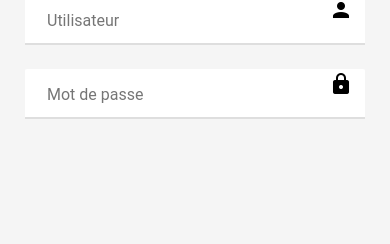
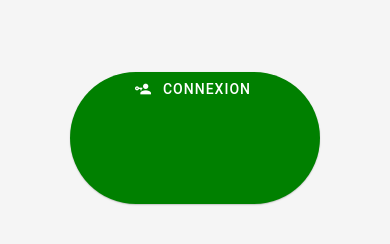
Before and after one commit to financeone-ci/Front-mobile-geo, a React Native app: screen /Login in a window 390 px wide. Shown: the part 434-678 px from the top of the page. Built offline with nearby package versions, Linux system fonts and the light colour scheme.

Commit message:
ogobou 10/03/2022 -1x

```diff
--- a/screens/Login.js
+++ b/screens/Login.js
@@ -1,13 +1,13 @@
 import React from "react";
 import { Button, Surface, Snackbar, TextInput, Text } from "react-native-paper";
-//import { useNavigation } from "@react-navigation/native";
+import { useNavigation } from "@react-navigation/native";
 import { Avatar } from "react-native-rapi-ui";
 import Style from "../Style";
 import Formulaire from "../components/Formulaire";
 import AppBarBottom from "../components/AppBarBottom";
 
 export default function Login(props) {
-  //const navigation = useNavigation();
+  const navigation = useNavigation();
   const style = Style;
 
   return (
@@ -36,7 +36,7 @@ export default function Login(props) {
         ]}
       />
 
-      {/* <Button
+      <Button
         icon="account-key"
         mode="contained"
         style={style.button}
@@ -52,7 +52,7 @@ export default function Login(props) {
         onPress={() => navigation.navigate("Register")}
       >
         Nouveau compte
-      </Button> */}
+      </Button>
     </Surface>
   );
 }
--- a/screens/Register.js
+++ b/screens/Register.js
@@ -1,13 +1,13 @@
 import React from "react";
 import { Button, Surface, Snackbar, TextInput, Text } from "react-native-paper";
-//import {  useNavigation } from '@react-navigation/native';
+import { useNavigation } from "@react-navigation/native";
 import { Avatar } from "react-native-rapi-ui";
 import Style from "../Style";
 import Formulaire from "../components/Formulaire";
 import { ScrollView } from "react-native";
 
 export default function Login(props) {
-  // const navigation = useNavigation()
+  const navigation = useNavigation();
   const style = Style;
 
   return (
@@ -57,23 +57,22 @@ export default function Login(props) {
               },*/
           ]}
         />
-        {/*
+
         <Button
           icon="login"
           mode="contained"
           style={style.button}
-          onPress={() => navigation.replace('Events')}>
+          onPress={() => navigation.replace("Events")}
+        >
           Valider
         </Button>
 
-
-
         <Button
           style={style.button}
-          onPress={() => navigation.navigate('Login')}>
+          onPress={() => navigation.navigate("Login")}
+        >
           Connexion
         </Button>
-      */}
       </Surface>
     </ScrollView>
   );
```
Lines whose indentation alone changed are shown as unchanged.
